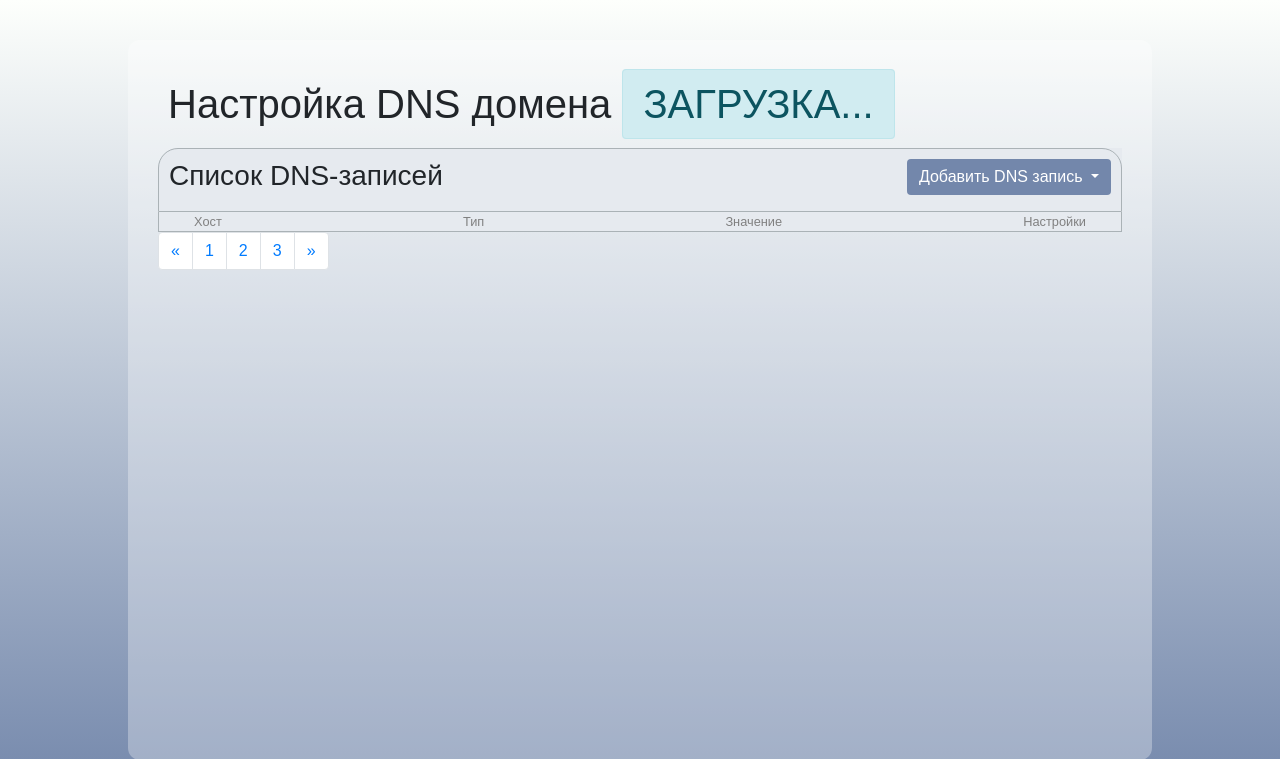
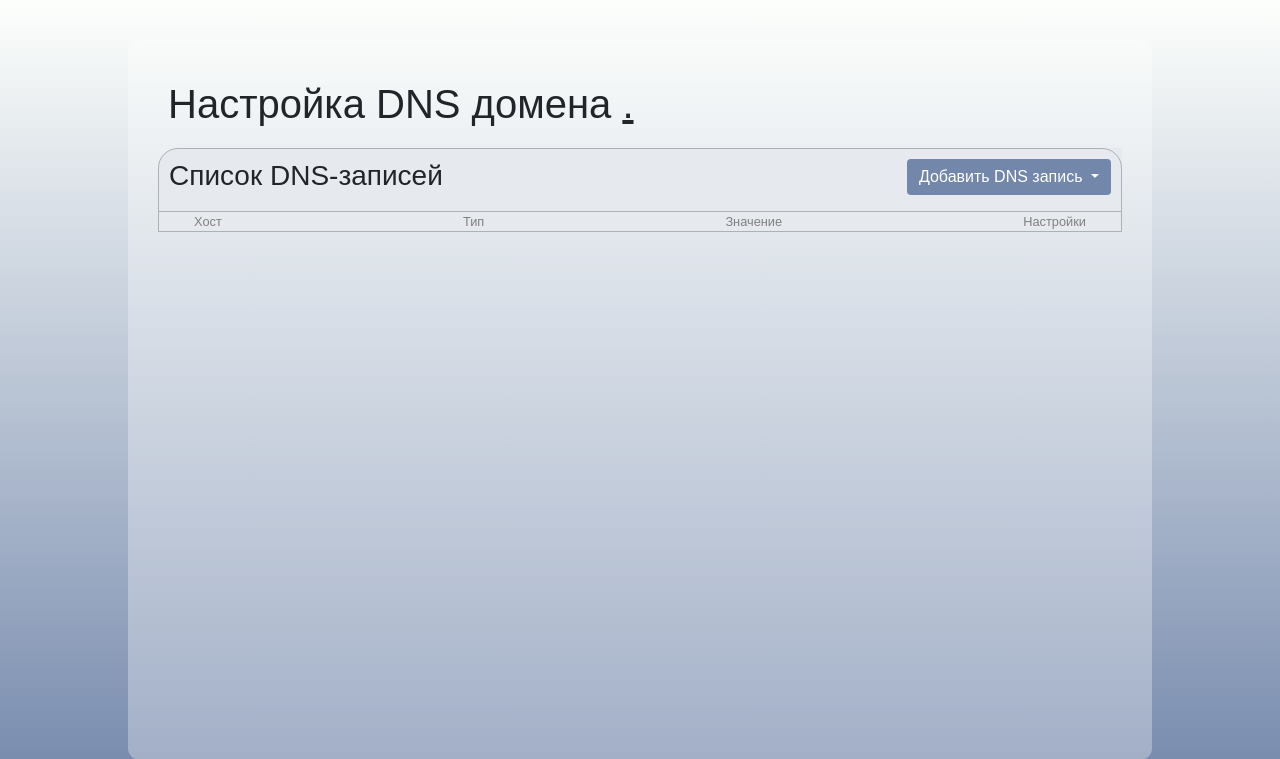
Before and after one commit to elizaveta-rybina/DNS-admin-main, a PHP site: page /pages/setting.php in a window 1280 px wide. Shown: the top 759 px of the page. Run offline with PHP 8.4, Linux system fonts and the light colour scheme; data comes from the database, SQL or seed files in the repository; data that the repository does not hold is empty.

Commit message:
correction inscription (setting)

```diff
--- a/src/css/style_setting.css
+++ b/src/css/style_setting.css
@@ -1,4 +1,3 @@
-
 *{
   padding: 0;
   margin: 0;
@@ -88,3 +87,12 @@ h1{
   background-color: #7387AB;
   border: #7387AB;
 }
+
+.alert,.alert-info{
+  background-color: transparent;
+  color: #212529;
+  text-decoration: underline;
+  border: 0px;
+  padding: 0;
+
+}
--- a/src/javascript/paginationDomain.js
+++ b/src/javascript/pagination/domain.js
@@ -18,18 +18,20 @@ async function main() {
     const postsEl = document.querySelector("#domains");
     postsEl.innerHTML = "";
     page--;
+
     const start = rowPerPage * page;
     const end = start + rowPerPage;
     const paginatedData = arrData.slice(start, end);
+
     $.getScript("../javascript/frames/domains.js", function () {
       paginatedData.forEach((element) => {
-        $("#domains").append(domainHelper([{ name: element.name }]));
+        $("#domains").append(domainHelper(element));
       });
     });
   }
 
   function displayPagination(arrData, rowPerPage) {
-    const paginationEl = document.querySelector(".pagination");
+    const paginationEl = document.querySelector(".pagination .navigator");
     const pagesCount = Math.ceil(arrData.length / rowPerPage);
     const ulEl = document.createElement("ul");
     ulEl.classList.add("pagination__list");
--- a/src/pages/setting.php
+++ b/src/pages/setting.php
@@ -13,7 +13,7 @@
 
 <body>
   <div class="container-main">
-    <h1 class="page-title" id="domain-title">Настройка DNS домена <span class="alert alert-info">ЗАГРУЗКА...</span></h1>
+    <h1 class="page-title" id="domain-title">Настройка DNS домена <span class="alert alert-info">.</span></h1>
     <div class="main-form">
       <div class="form-head">
         <h3>Список DNS-записей</h3>
@@ -180,25 +180,6 @@
       </div>
     </div>
   </div>
-  <nav aria-label="Page navigation example">
-  <ul class="pagination">
-    <li class="page-item">
-      <a class="page-link" href="#" aria-label="Previous">
-        <span aria-hidden="true">&laquo;</span>
-        <span class="sr-only">Previous</span>
-      </a>
-    </li>
-    <li class="page-item"><a class="page-link" href="#">1</a></li>
-    <li class="page-item"><a class="page-link" href="#">2</a></li>
-    <li class="page-item"><a class="page-link" href="#">3</a></li>
-    <li class="page-item">
-      <a class="page-link" href="#" aria-label="Next">
-        <span aria-hidden="true">&raquo;</span>
-        <span class="sr-only">Next</span>
-      </a>
-    </li>
-  </ul>
-</nav>
   <script type="text/javascript" src="/javascript/jquery-3.7.0.min.js"></script>
   <script type="text/javascript" src="/javascript/popper.min.js"></script>
   <script type="text/javascript" src="/javascript/bootstrap.min.js"></script>
```
Also changed, not shown: src/css/style_main.css (+12 -2 lines), src/index.php (+6 -5 lines).
